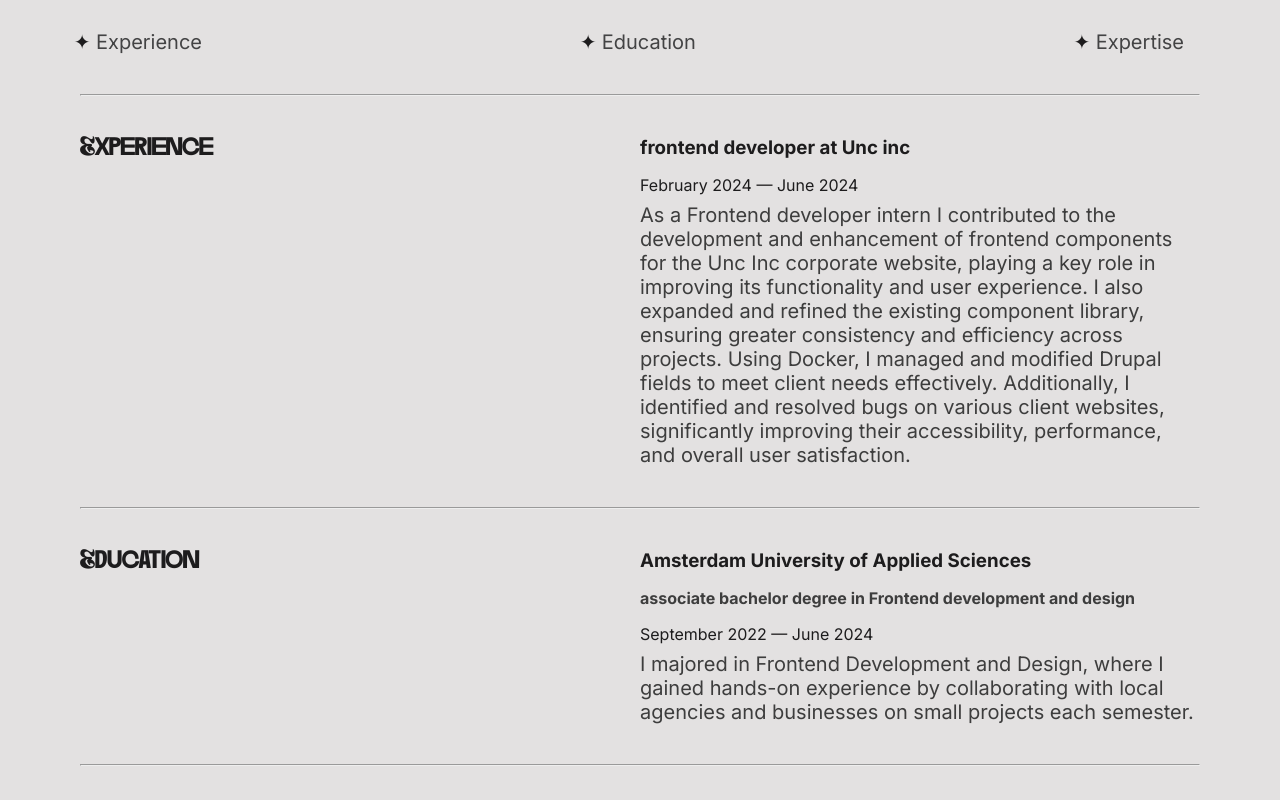
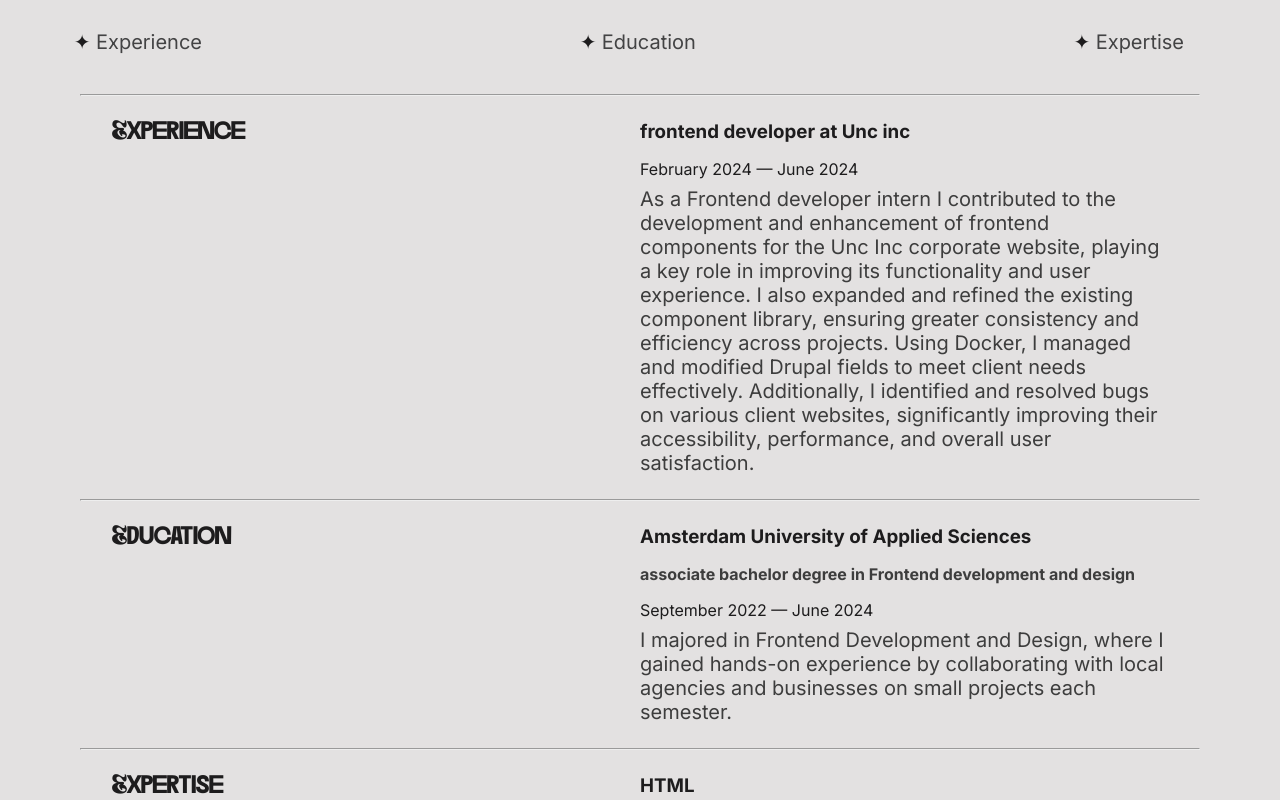
Before and after one commit to YoussraElmortai/portfolio24, a Next.js app: page /about in a window 1280 px wide. Shown: the part 620-1420 px from the top of the page. Built offline with nearby package versions, Linux system fonts and the light colour scheme.

Commit message:
Update style.css

```diff
--- a/src/app/about/style.css
+++ b/src/app/about/style.css
@@ -48,33 +48,35 @@
     }
 }
 
-.about_section{
-    margin: 2.5rem 0 2.5rem;
+.about_section {
+    margin: 1rem;
     display: grid;
-    grid-template-columns: 1fr 1fr;
+    grid-template-columns: 1fr;
+    grid-template-rows: 5rem 1fr;
 
-    @media screen and (max-width: 432px){
-        grid-template-columns: none;
-        grid-template-rows: 5rem 1fr;
+    @media (min-width: 550px) {
+        margin: 1.5rem 2rem;
+        grid-template-columns: 1fr 1fr;
+        grid-template-rows: none;
     }
 
-    & .content{
+    & .content {
         display: flex;
         flex-flow: column;
         gap: 2rem;
     }
 
-    & h4{
+    & h4 {
         color: var(--text-grey);
     }
 
-    & article{
+    & article {
         display: flex;
         flex-flow: column;
         gap: 0.5rem;
     }
 
-    & ul{
+    & ul {
         list-style: "";
     }
 }
```
